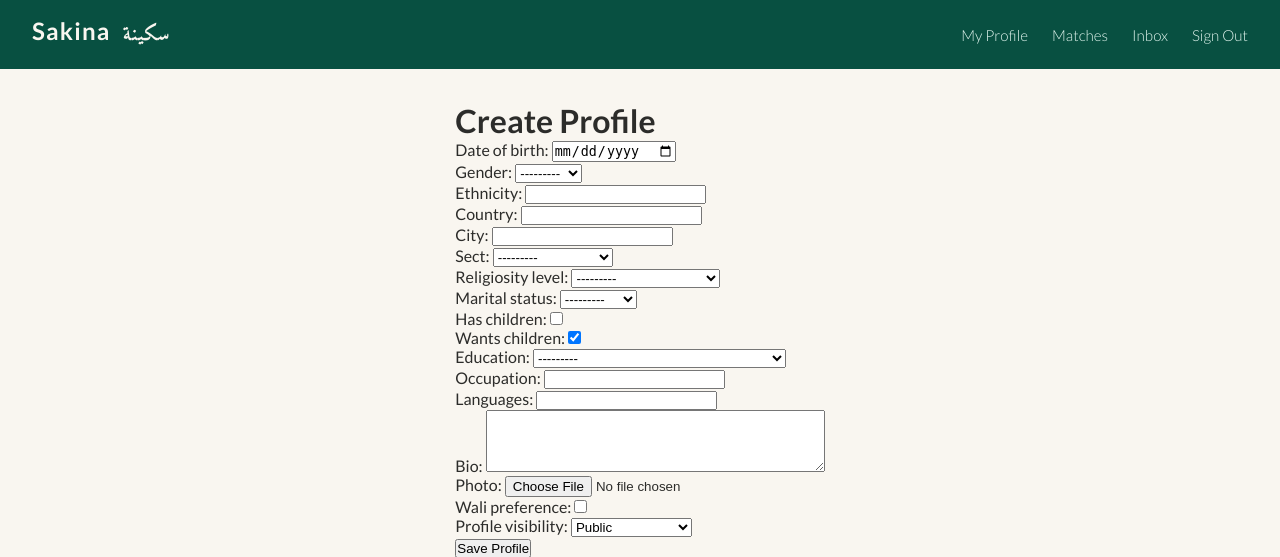
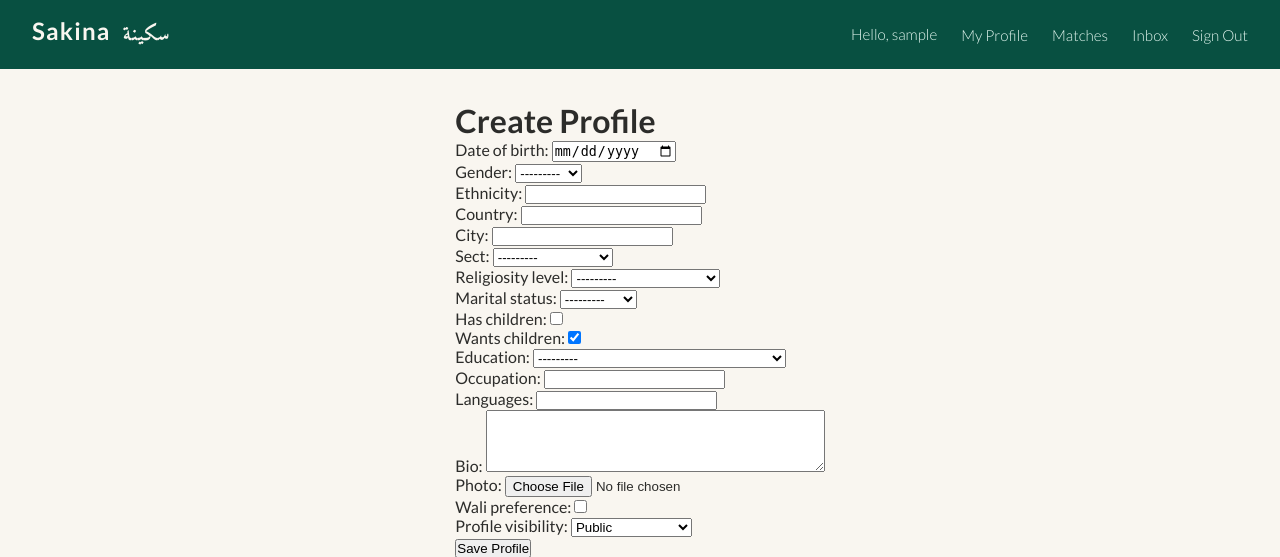
Before and after one commit to Sascha-netizen/sakina_matchmaking, a Django app: page /profile/create/ in a window 1280 px wide. Shown: the top 557 px of the page. Run offline with Django 4.2, Linux system fonts and the light colour scheme; the visitor is signed in with stand-in values (Sample User, id 1).

Commit message:
Add "Hello, Username" to navbar and adjust styling

```diff
--- a/static/css/base.css
+++ b/static/css/base.css
@@ -289,3 +289,9 @@ footer {
     font-weight: 700;
     color: var(--seaweed);
 }
+
+.nav-greeting {
+    color: var(--honeydew);
+    font-weight: 300;
+    font-size: 0.95rem;
+}
--- a/templates/base.html
+++ b/templates/base.html
@@ -21,6 +21,7 @@
             </a>
             <ul class="nav-links">
                 {% if user.is_authenticated %}
+                    <li class="nav-greeting">Hello, {{ user.username }}</li>
                     <li><a href="{% url 'profile_detail' %}">My Profile</a></li>
                     <li><a href="{% url 'matching:matches' %}">Matches</a></li>
                     <li><a href="{% url 'matching:inbox' %}">Inbox</a></li>
```
